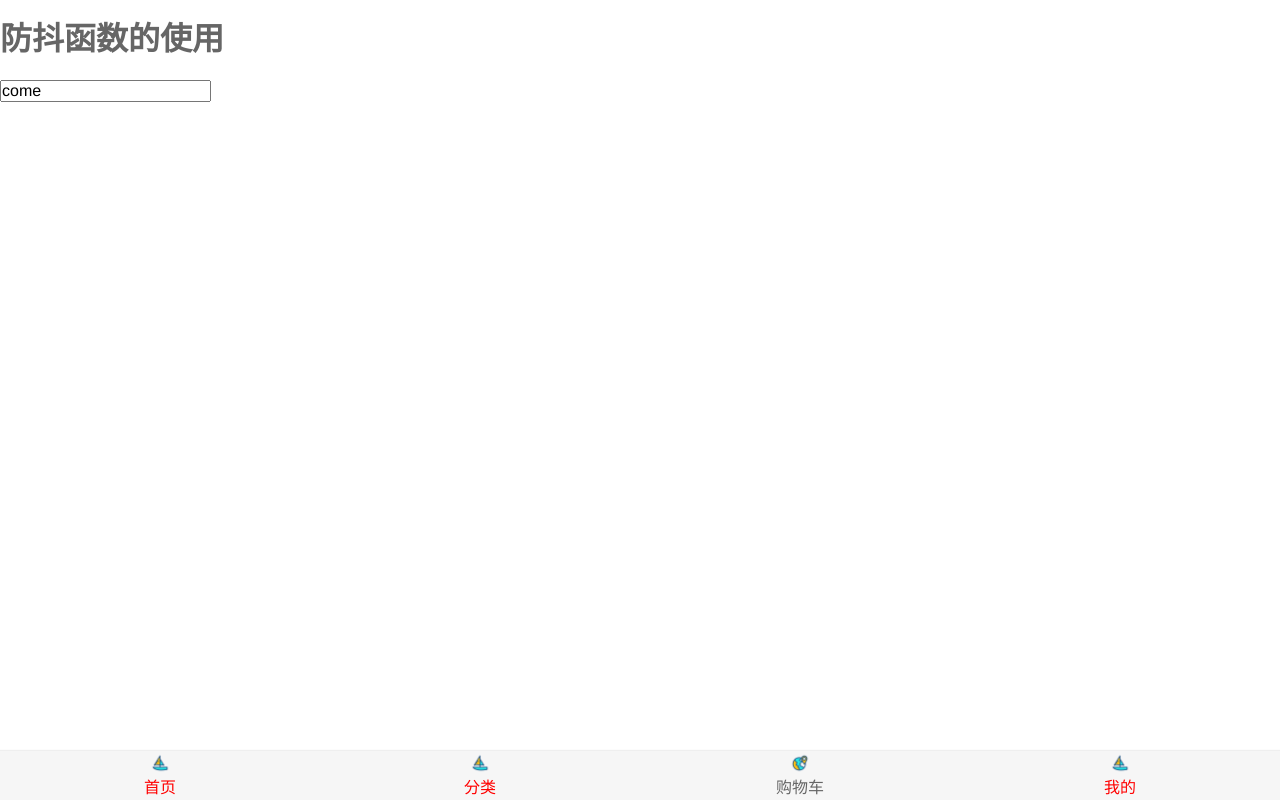
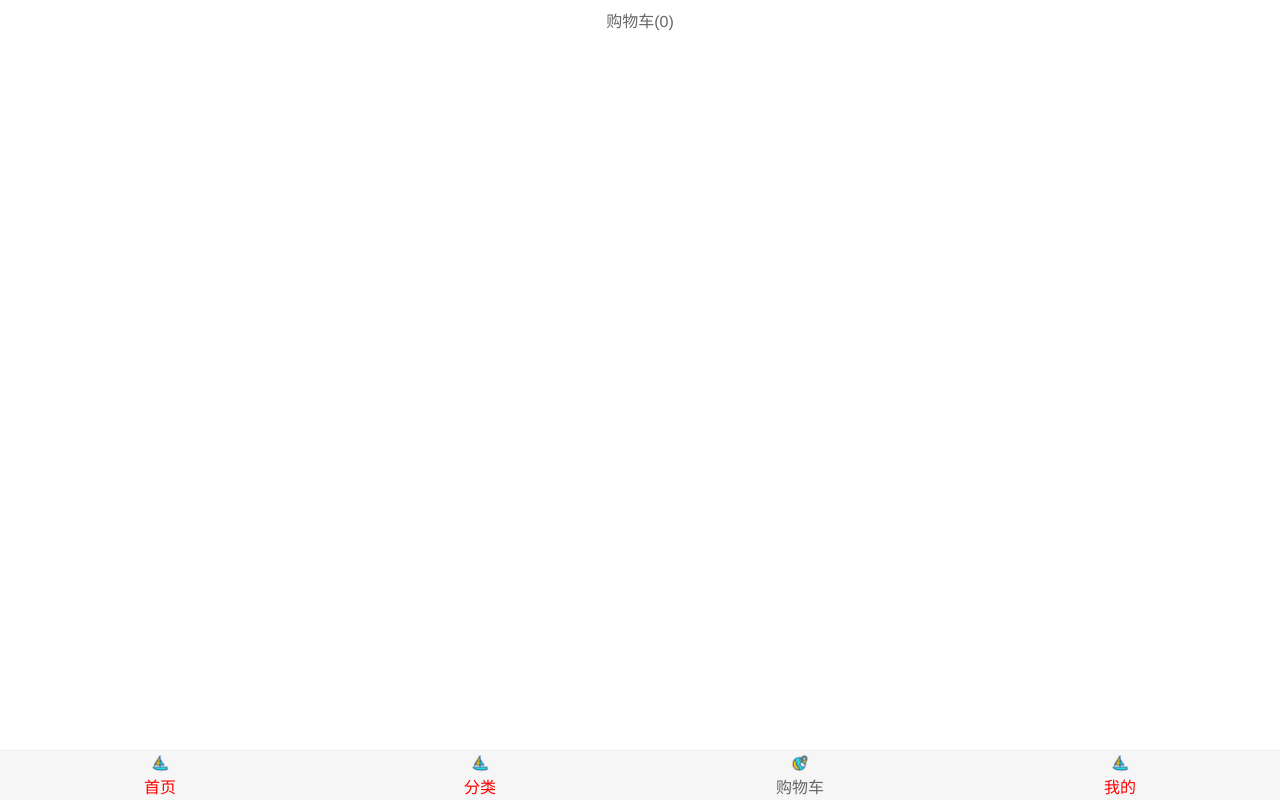
Before and after one commit to sunchenchao/vuestudyproject, a Vue app: page /cart in a window 1280 px wide. Built offline with nearby package versions, Linux system fonts and the light colour scheme.

Commit message:
feat:vuxgetters mapGetters解构函数的使用

```diff
--- /dev/null
+++ b/src/store/getters.js
@@ -0,0 +1,12 @@
+export default {
+    cartLength(state,getters){
+        //其实这边是需要优化的 因为数量不是这么来算的 如果要计算的
+        //就是要计算每一个数量的总和
+        //先不修改 到时候再继续修改
+        return state.cartList.length;
+    },
+    cartList (state){
+        return state.cartList;
+}
+
+}
--- a/src/store/index.js
+++ b/src/store/index.js
@@ -2,7 +2,8 @@ import Vue from "vue";
 import Vuex from "vuex";
 
 import actions from "./actions";
-import mutations from "./mutations"
+import mutations from "./mutations";
+import getters from "./getters";
 Vue.use(Vuex);
 const store = new Vuex.Store({
     state:{
@@ -10,6 +11,7 @@ const store = new Vuex.Store({
     },
     actions,
     mutations,
+    getters,
 })
 
 export default store;
--- a/src/views/cart/Cart.vue
+++ b/src/views/cart/Cart.vue
@@ -1,7 +1,16 @@
 <template>
-    <div class="wrapper">
-        <h1>防抖函数的使用</h1>
-        <input v-model="fangdou">
+    <div id="cart">
+        <nav-bar>
+            <div slot="center">
+                购物车({{cartLength}})
+            </div>
+        </nav-bar>
+        <scroll>
+
+
+        </scroll>
+
+
 
     </div>
 
@@ -9,8 +18,13 @@
 </template>
 
 <script>
+    import Scroll from "@/components/common/scroll/Scroll.vue";
+    import NavBar from "@/components/common/navbar/NavBar.vue";
+    //这个就是可以将getter方法结构然后导出
+    import {mapGetters}  from "vuex"
     export default {
         name: "Cart",
+        components: {NavBar, Scroll},
         data(){
             return{
                 fangdou:"come",
@@ -46,6 +60,9 @@
                 },1000);
 
             }
+        },
+        computed:{
+            ...mapGetters(["cartLength"]),
         }
     }
 </script>
```
